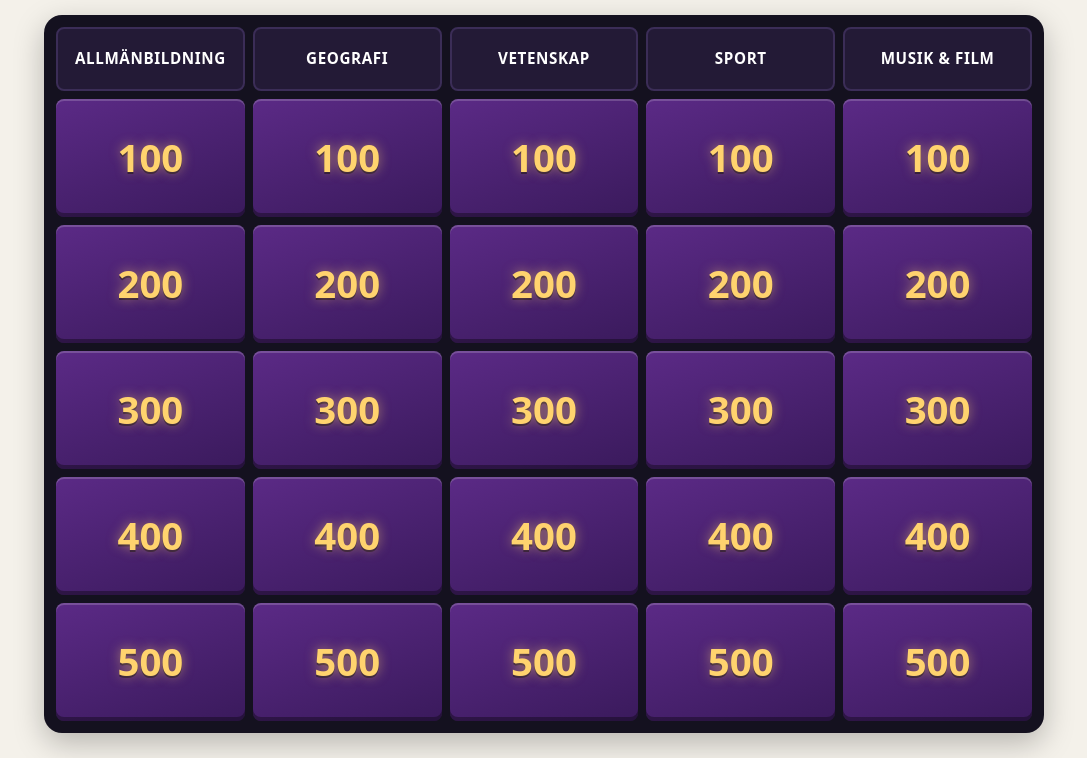
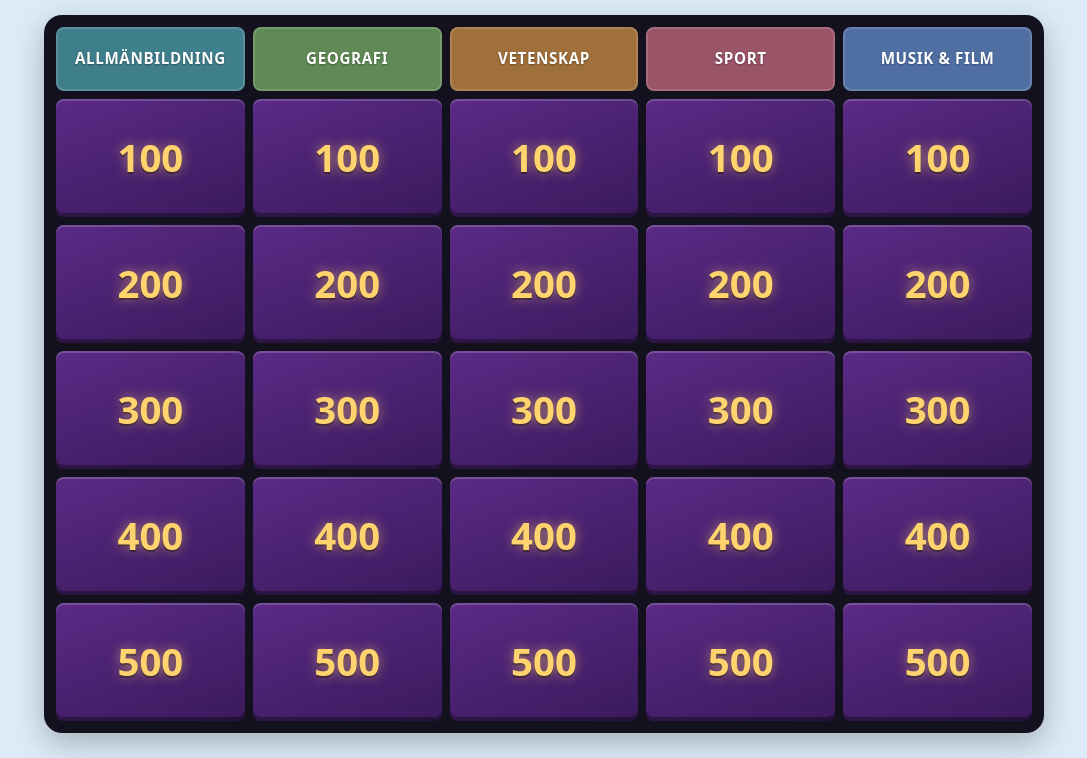
Before and after one commit to Smide97/Fragesport, a plain HTML site: page index.html in a window 1280 px wide. Shown: the part 99-857 px from the top of the page, without its empty margins (96-1183 px from the left). Drawn offline with Linux system fonts and the light colour scheme.

Commit message:
Färglägg kategorierna och byt till ljusblå bakgrund
Co-Authored-By: Claude Opus 5.5 <noreply@anthropic.com>
Claude-Session: https://claude.ai/code/session_01CkHB7bkuBe2mN9JW9NpcfG

```diff
--- a/index.html
+++ b/index.html
@@ -5,8 +5,8 @@
 <meta name="viewport" content="width=device-width, initial-scale=1">
 <title>Frågesport</title>
 <style>
-:root{--bg:#f4f1ea;--card:#fff;--ink:#1d1b18;--muted:#6b665d;--accent:#2f5d50;--accent-ink:#fff;--tile:#2f5d50;--tile-ink:#f6e7b8;--used:#e2ddd2;--ok:#2e7d4f;--bad:#b3392f;--line:#e2ddd2}
-@media (prefers-color-scheme:dark){:root{--bg:#161512;--card:#211f1b;--ink:#efeae0;--muted:#a39d91;--accent:#7fc1a8;--accent-ink:#10201a;--tile:#244a40;--tile-ink:#f3dc96;--used:#2b2924;--ok:#5fbf86;--bad:#e2776c;--line:#34312b}}
+:root{--bg:#dcebf7;--card:#fff;--ink:#1d1b18;--muted:#6b665d;--accent:#2f5a86;--accent-ink:#fff;--tile:#2f5d50;--tile-ink:#f6e7b8;--used:#e2ddd2;--ok:#2e7d4f;--bad:#b3392f;--line:#e2ddd2}
+@media (prefers-color-scheme:dark){:root{--bg:#0f1a26;--card:#211f1b;--ink:#efeae0;--muted:#a39d91;--accent:#8fb8e3;--accent-ink:#10201a;--tile:#244a40;--tile-ink:#f3dc96;--used:#2b2924;--ok:#5fbf86;--bad:#e2776c;--line:#34312b}}
 *{box-sizing:border-box}
 body{margin:0;background:var(--bg);color:var(--ink);font:16px/1.5 system-ui,-apple-system,"Segoe UI",sans-serif;padding:24px 16px 48px}
 .wrap{max-width:1000px;margin:0 auto}
@@ -25,7 +25,7 @@ input:focus,button:focus-visible{outline:2px solid var(--accent);outline-offset:
 #boardView,.question{--stage:#14111f;--tileA:#5b2a86;--tileB:#3a1a5c;--glow:#ffd36e;--catbg:#231a36}
 #boardView{background:var(--stage);border-radius:18px;padding:12px;box-shadow:0 10px 30px rgba(0,0,0,.25)}
 .board{display:grid;grid-template-columns:repeat(var(--cols),minmax(0,1fr));gap:8px}
-.cat{background:var(--catbg);color:#fff;border:2px solid #3b2d57;border-radius:8px;padding:10px 6px;text-align:center;font-weight:800;text-transform:uppercase;letter-spacing:.04em;font-size:clamp(.62rem,1.5vw,.95rem);line-height:1.2;display:flex;align-items:center;justify-content:center;min-height:64px;hyphens:auto;overflow-wrap:anywhere}
+.cat{background:var(--cc,var(--catbg));color:#fff;border:2px solid rgba(255,255,255,.14);text-shadow:0 1px 2px rgba(0,0,0,.35);border-radius:8px;padding:10px 6px;text-align:center;font-weight:800;text-transform:uppercase;letter-spacing:.04em;font-size:clamp(.62rem,1.5vw,.95rem);line-height:1.2;display:flex;align-items:center;justify-content:center;min-height:64px;hyphens:auto;overflow-wrap:anywhere}
 .tile{background:linear-gradient(160deg,var(--tileA),var(--tileB));color:var(--glow);border:none;border-radius:8px;aspect-ratio:16/10;font-size:clamp(1.1rem,3.6vw,2.4rem);font-weight:900;padding:0;font-variant-numeric:tabular-nums;text-shadow:0 0 12px rgba(255,211,110,.55),0 2px 0 rgba(0,0,0,.5);box-shadow:inset 0 2px 0 rgba(255,255,255,.18),inset 0 -4px 0 rgba(0,0,0,.35);transition:transform .12s,filter .12s}
 .tile:hover{transform:translateY(-2px);filter:brightness(1.15);border:none}
 .tile.used{background:#1d1829;color:#4a4060;text-shadow:none;box-shadow:inset 0 2px 6px rgba(0,0,0,.5);font-weight:700}
@@ -33,7 +33,7 @@ input:focus,button:focus-visible{outline:2px solid var(--accent);outline-offset:
 
 /* Fråga – fyller brädet */
 .question{background:radial-gradient(ellipse at center,var(--tileA),var(--tileB) 70%,var(--stage));color:#fff;border-radius:18px;padding:32px 24px;text-align:center;min-height:min(70vh,560px);display:flex;flex-direction:column;justify-content:center;gap:22px;box-shadow:0 10px 30px rgba(0,0,0,.25)}
-.question .meta{color:var(--glow);font-weight:800;text-transform:uppercase;letter-spacing:.08em}
+.question .meta{color:#fff;background:var(--cc,transparent);align-self:center;padding:4px 14px;border-radius:999px;font-weight:800;text-transform:uppercase;letter-spacing:.08em}
 .question .q{font-size:clamp(1.4rem,4vw,2.6rem);font-weight:800;text-transform:uppercase;line-height:1.25;margin:0;text-shadow:0 2px 0 rgba(0,0,0,.4)}
 .question .a{font-size:clamp(1.3rem,3.2vw,2rem);color:var(--glow);font-weight:800;margin:0;text-shadow:0 0 14px rgba(255,211,110,.5)}
 .question .row{display:flex;gap:10px;justify-content:center;flex-wrap:wrap}
@@ -136,6 +136,7 @@ const CATS=[
  ["Vem regisserade filmen Jurassic Park?","Steven Spielberg"],
  ["Vilken kompositör skrev Fyra årstiderna?","Antonio Vivaldi"]]]
 ];
+const CAT_COLORS=["#3f7f8c","#5f8a55","#a0703a","#9a5468","#4f6fa3","#7a6299"];
 const VALUES=[100,200,300,400,500];
 const KEY="fs-board-v1",$=id=>document.getElementById(id);
 
@@ -147,7 +148,7 @@ const isUsed=(c,r)=>state.used.includes(c+"-"+r);
 
 function renderBoard(){
   const b=$("board");b.style.setProperty("--cols",CATS.length);b.innerHTML="";
-  CATS.forEach(([name])=>{const d=document.createElement("div");d.className="cat";d.textContent=name;b.append(d)});
+  CATS.forEach(([name],c)=>{const d=document.createElement("div");d.className="cat";d.textContent=name;d.style.setProperty("--cc",CAT_COLORS[c%CAT_COLORS.length]);b.append(d)});
   VALUES.forEach((v,r)=>CATS.forEach(([name],c)=>{
     const t=document.createElement("button");
     t.className="tile"+(isUsed(c,r)?" used":"");t.textContent=v;
@@ -159,7 +160,7 @@ function renderBoard(){
 function openQ(c,r){
   active={c,r};lastValue=VALUES[r];
   const [name,qs]=CATS[c],[q,a]=qs[r];
-  $("qMeta").textContent=`${name} · ${VALUES[r]} poäng`;
+  $("qMeta").textContent=`${name} · ${VALUES[r]} poäng`;$("qMeta").style.setProperty("--cc",CAT_COLORS[c%CAT_COLORS.length]);
   $("qText").textContent=q;$("qAnswer").textContent=a;
   $("qAnswer").classList.add("hidden");$("showAnswer").classList.remove("hidden");
   $("boardView").classList.add("hidden");$("questionView").classList.remove("hidden");
```
